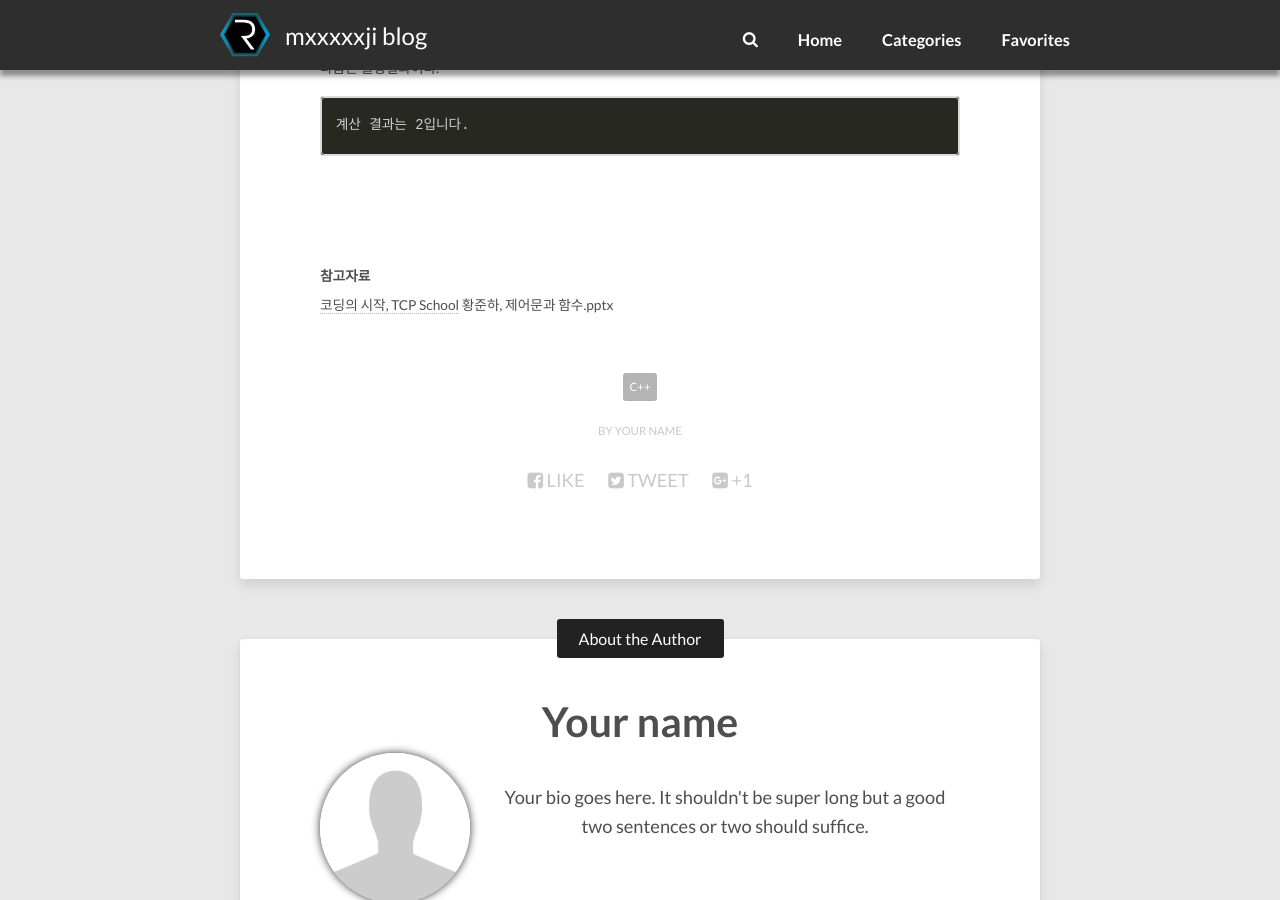
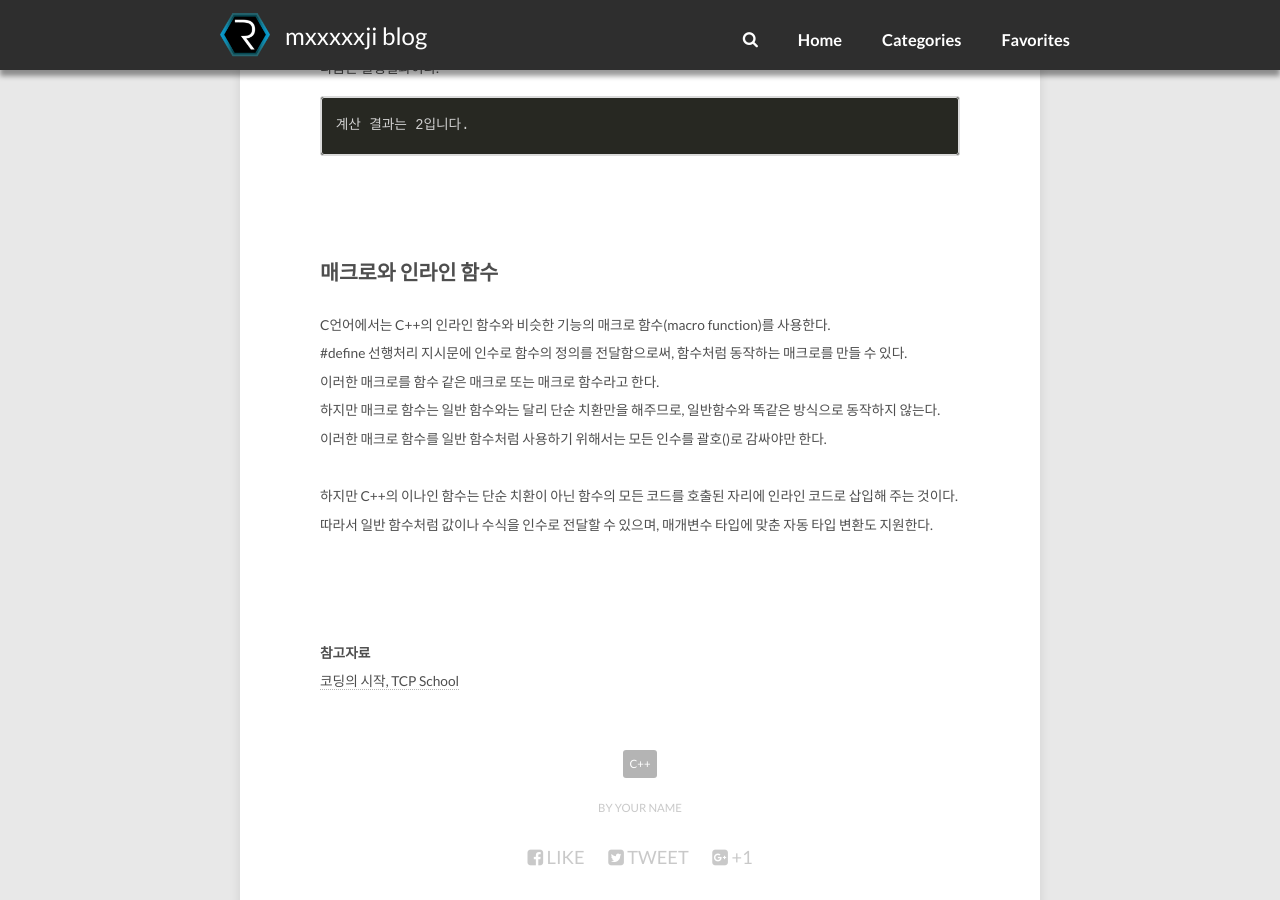
Before and after one commit to mxxxxxji/Mxxxxxji.github.io, a Jekyll site: the page built from _posts/2020-03-11-C++-18.inline-post.md, in a window 1280 px wide and 900 px high, scrolled down 1672 px. Built offline with Jekyll 4.4.1, drawn with Linux system fonts in a browser that asks for light colours; nearby versions of some CDN libraries; comment, search, counter and statistics services are not loaded.

Commit message:
Update 2020-03-11-C++-18.inline-post.md

```diff
--- a/_posts/2020-03-11-C++-18.inline-post.md
+++ b/_posts/2020-03-11-C++-18.inline-post.md
@@ -55,10 +55,23 @@ int main(void)
     {% raw %}
     계산 결과는 2입니다.
     {% endraw %}
+<br/>
+<br/>
+
+## 매크로와 인라인 함수
+C언어에서는 C++의 인라인 함수와 비슷한 기능의 매크로 함수(macro function)를 사용한다.
+#define 선행처리 지시문에 인수로 함수의 정의를 전달함으로써, 함수처럼 동작하는 매크로를 만들 수 있다.
+이러한 매크로를 함수 같은 매크로 또는 매크로 함수라고 한다.
+<br/>
+하지만 매크로 함수는 일반 함수와는 달리 단순 치환만을 해주므로, 일반함수와 똑같은 방식으로 동작하지 않는다.
+이러한 매크로 함수를 일반 함수처럼 사용하기 위해서는 모든 인수를 괄호()로 감싸야만 한다.
+<br/>
+하지만 C++의 이나인 함수는 단순 치환이 아닌 함수의 모든 코드를 호출된 자리에 인라인 코드로 삽입해 주는 것이다.
+따라서 일반 함수처럼 값이나 수식을 인수로 전달할 수 있으며, 매개변수 타입에 맞춘 자동 타입 변환도 지원한다.
+
 
 <br/>
 <br/>
 <br/>
 **참고자료**<br/>
 [코딩의 시작, TCP School](http://tcpschool.com/cpp/cpp_cppFunction_inlineFunction)
-황준하, 제어문과 함수.pptx
```
